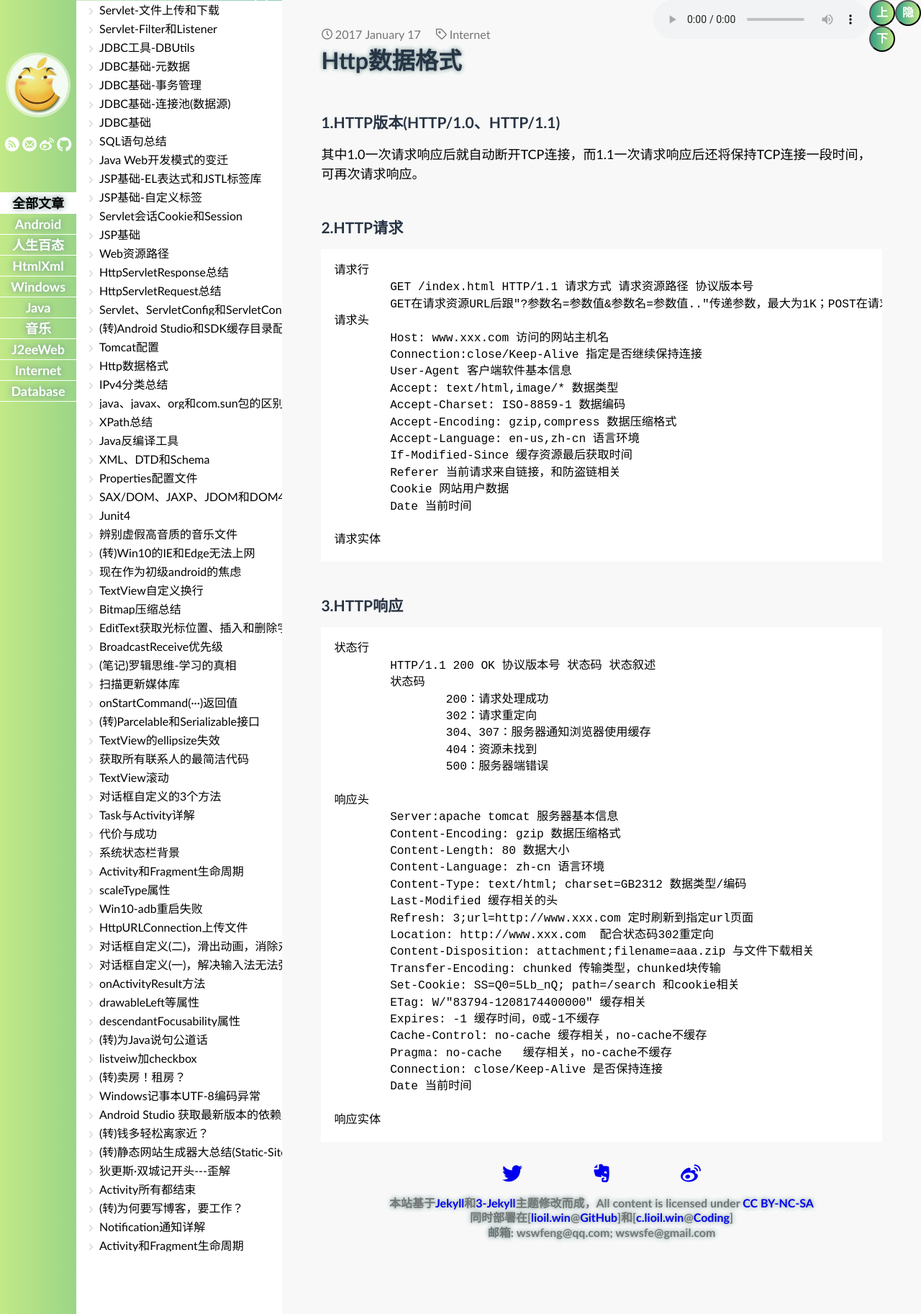
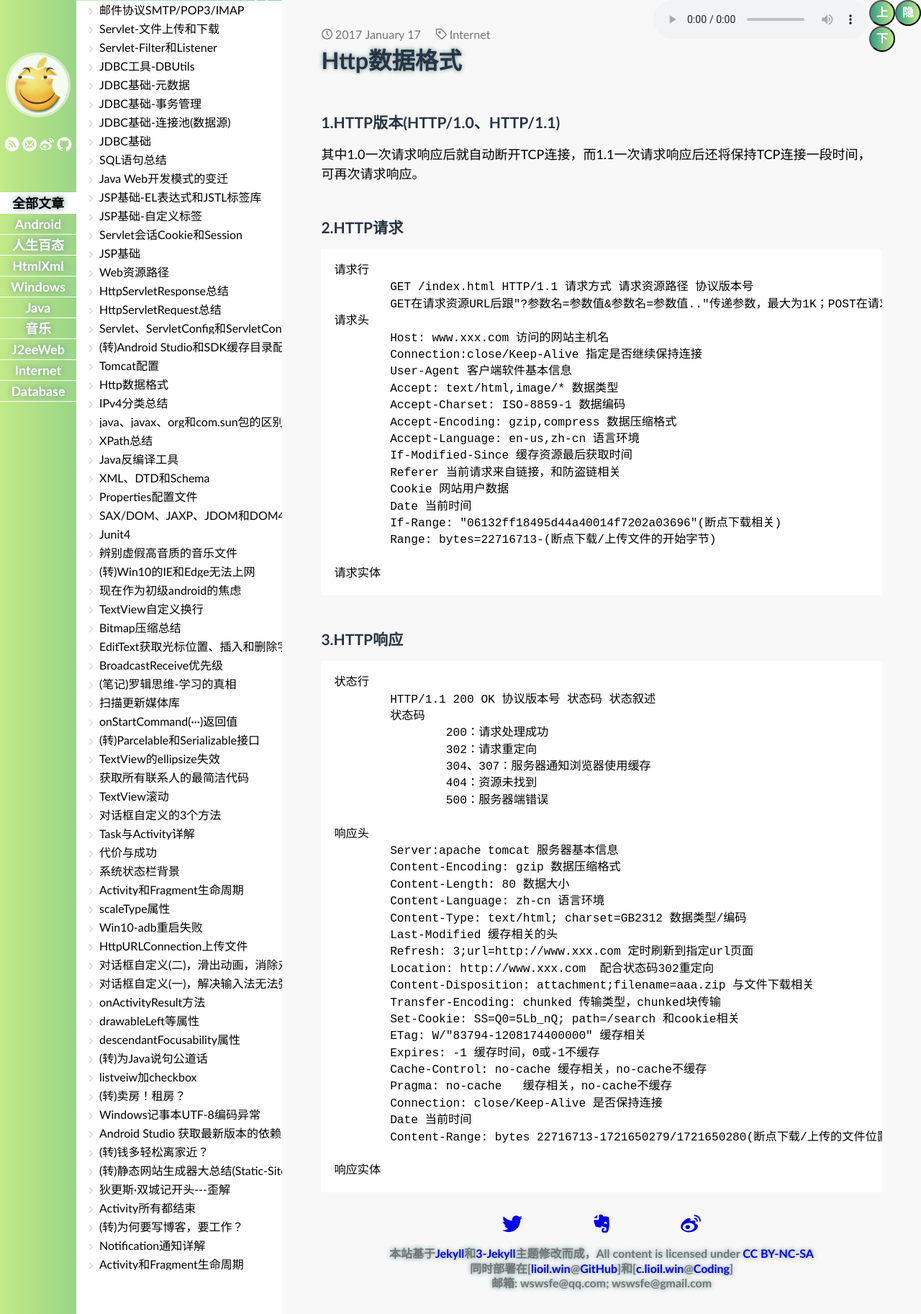
Before and after one commit to lioilwin/lioilwin.github.io, a Jekyll site: the page built from _posts/2017-01-17-Http.md, in a window 1280 px wide. Shown: the whole page at 72% size. Built offline with Jekyll 4.4.1, drawn with Linux system fonts in a browser that asks for light colours; some web fonts are replaced; comment, search, counter and statistics services are not loaded.

Commit message:
Signed-off-by: life <life>

```diff
--- a/_layouts/post.html
+++ b/_layouts/post.html
@@ -18,7 +18,7 @@ layout: default
     <a href="http://service.weibo.com/share/share.php?url={{ page.url | prepend: site.baseurl | prepend: site.url }}&title={{ page.title }}" target="_blank" class="post-share-icon weibo"></a>
 </div>
 
-<div class="footer">本站基于<a href="https://github.com/jekyll/jekyll">Jekyll</a>和<a href="https://github.com/P233/3-Jekyll">3-Jekyll</a>主题修改而成，All content is licensed under <a href="http://creativecommons.org/licenses/by-nc-sa/4.0/" >CC BY-NC-SA</a><br/>同时部署在[<a href="http://lioil.win">lioil.win</a>@<a href="https://github.com/lifegh/lifegh.github.io">GitHub</a>]和[<a href="http://c.lioil.win">c.lioil.win</a>@<a href="https://coding.net/u/lifec/p/lifec/git">Coding</a>]<br/>邮箱: wswfeng@qq.com; wswsfe@gmail.com</div>
+<div class="footer">本站基于<a href="https://github.com/jekyll/jekyll">Jekyll</a>和<a href="https://github.com/P233/3-Jekyll">3-Jekyll</a>主题修改而成，All content is licensed under <a href="http://creativecommons.org/licenses/by-nc-sa/4.0/" >CC BY-NC-SA</a><br/>同时部署在[<a href="http://lioil.win">lioil.win</a>@<a href="https://github.com/lifegh/lifegh.github.io">GitHub</a>]和[<a href="http://c.lioil.win">c.lioil.win</a>@<a href="https://coding.net/u/lifec/p/lifec/git">Coding</a>]<br/>邮箱: wswsfe@qq.com; wswsfe@gmail.com</div>
 
 {% if site.disqus_shortname %}
 <div class="comment container">
--- a/_posts/2017-01-17-Http.md
+++ b/_posts/2017-01-17-Http.md
@@ -22,6 +22,8 @@ tags: Internet
 		Referer 当前请求来自链接，和防盗链相关
 		Cookie 网站用户数据
 		Date 当前时间
+		If-Range: "06132ff18495d44a40014f7202a03696"(断点下载相关)
+		Range: bytes=22716713-(断点下载/上传文件的开始字节)
 
 	请求实体
 
@@ -53,5 +55,6 @@ tags: Internet
 		Pragma: no-cache   缓存相关，no-cache不缓存
 		Connection: close/Keep-Alive 是否保持连接
 		Date 当前时间
+		Content-Range: bytes 22716713-1721650279/1721650280(断点下载/上传的文件位置)
 
 	响应实体
--- a/index.html
+++ b/index.html
@@ -6,7 +6,7 @@ title: 关于lioil.win
 <img src="assets/img/qrcode.jpg" style="width:35%; margin:auto" >
 <p style="text-align:center">
 <strong>本站基于<a href="https://github.com/jekyll/jekyll">Jekyll</a>和<a href="https://github.com/P233/3-Jekyll">3-Jekyll</a>主题修改而成<br/>同时部署在[<a href="http://lioil.win">lioil.win</a>@<a href="https://github.com/lifegh/lifegh.github.io">GitHub</a>]和[<a href="http://c.lioil.win">c.lioil.win</a>@<a href="https://coding.net/u/lifec/p/lifec/git">Coding</a>]<br/>
-邮箱: wswfeng@qq.com; wswsfe@gmail.com</strong>
+邮箱: wswsfe@qq.com; wswsfe@gmail.com</strong>
 </p>
 
 <p>
```
Also changed, not shown: _posts/2017-02-04-Email-SMTP-POP3.md (added, +77 -0 lines).
